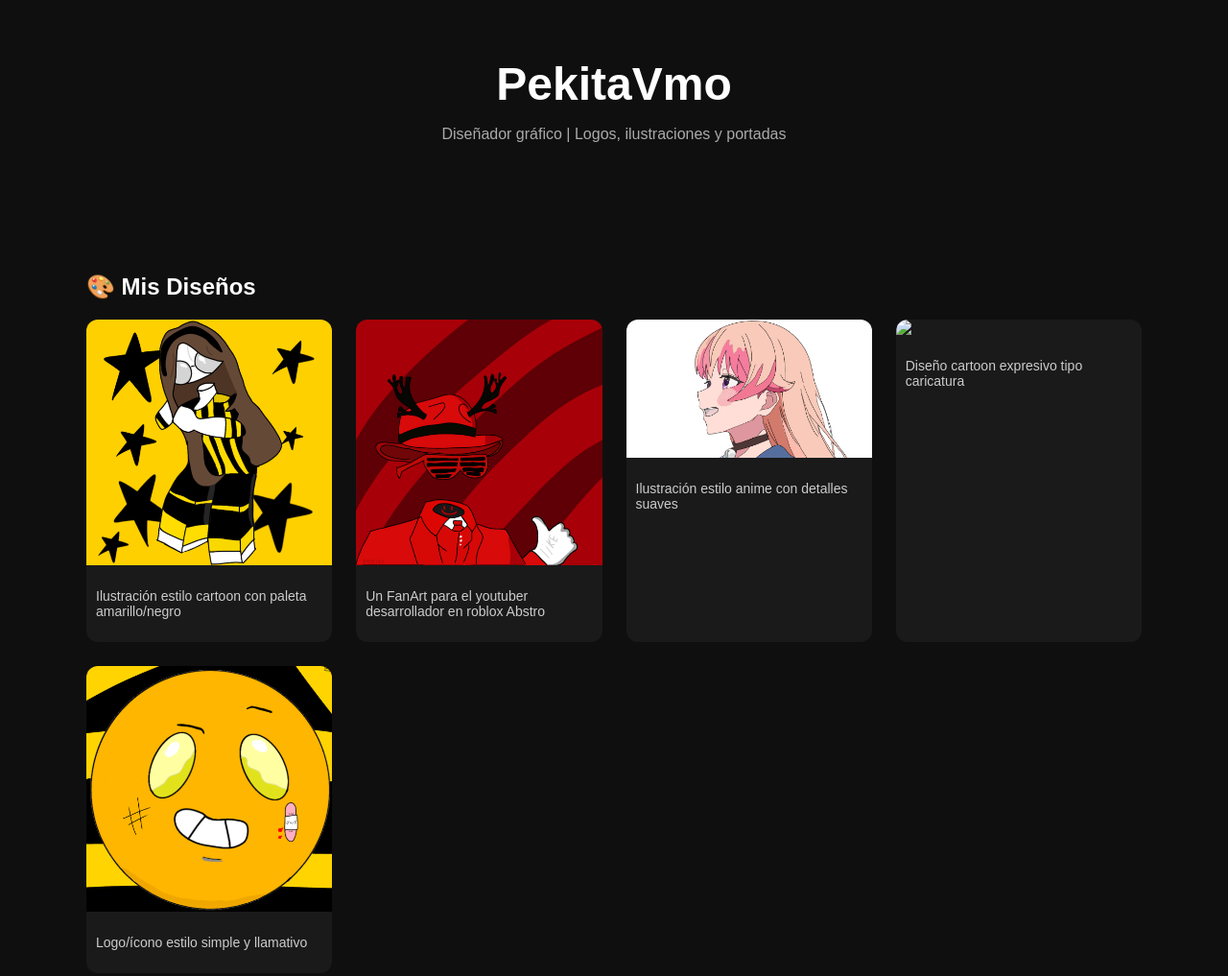
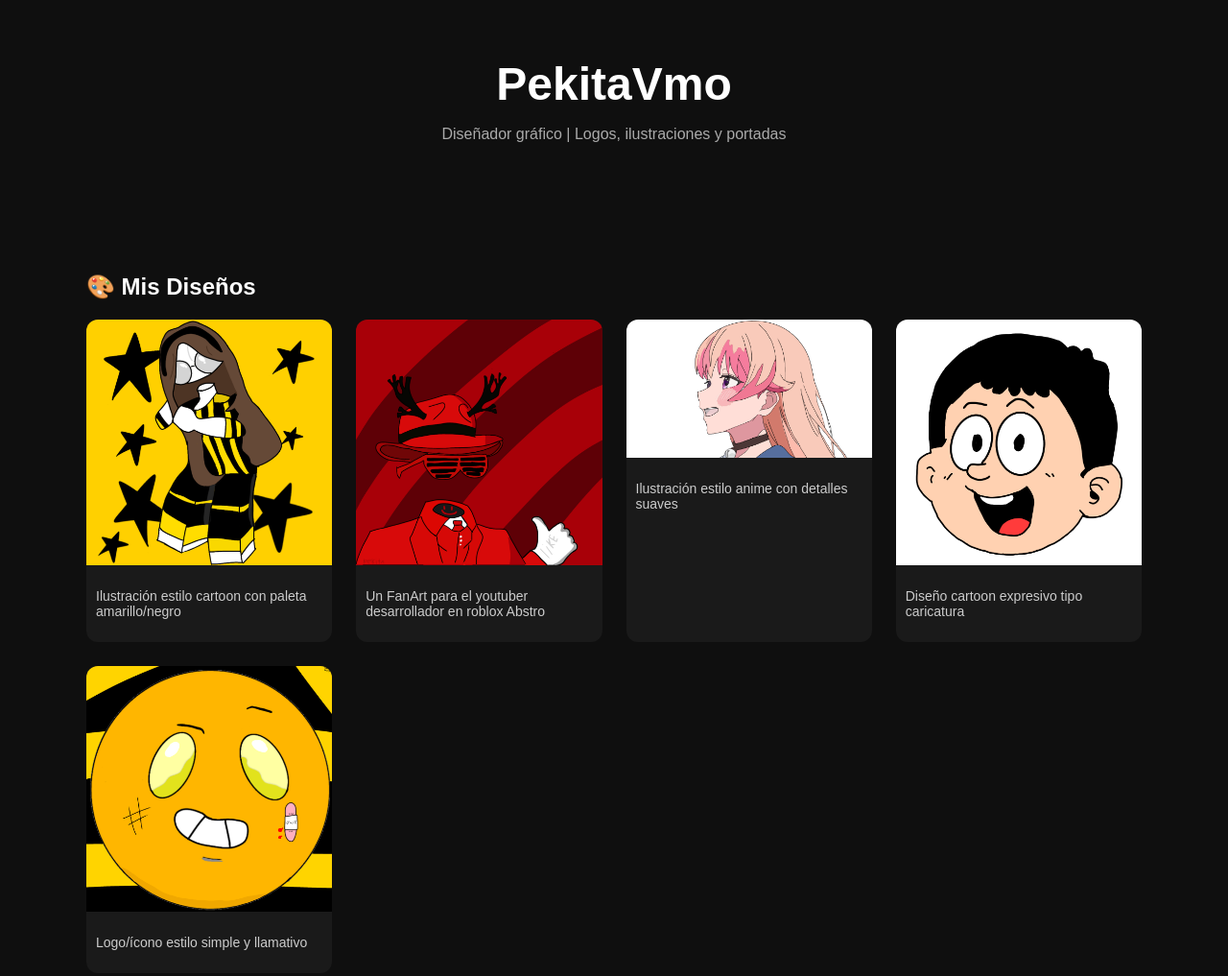
Before and after one commit to elpk-oss/portafolio, a plain HTML site: page index.html in a window 1280 px wide. Shown: the top 1017 px of the page at 96% size. Drawn offline with Linux system fonts and the light colour scheme.

Commit message:
Update index.html

```diff
--- a/index.html
+++ b/index.html
@@ -105,7 +105,7 @@ footer {
         </div>
 
         <div class="card">
-            <img src="img/LogoparaMecoskyperodesaparecio.png">
+            <img src="img/LogoparaMecoskyperodesapareció.png">
             <p>Diseño cartoon expresivo tipo caricatura</p>
         </div>
 
```
